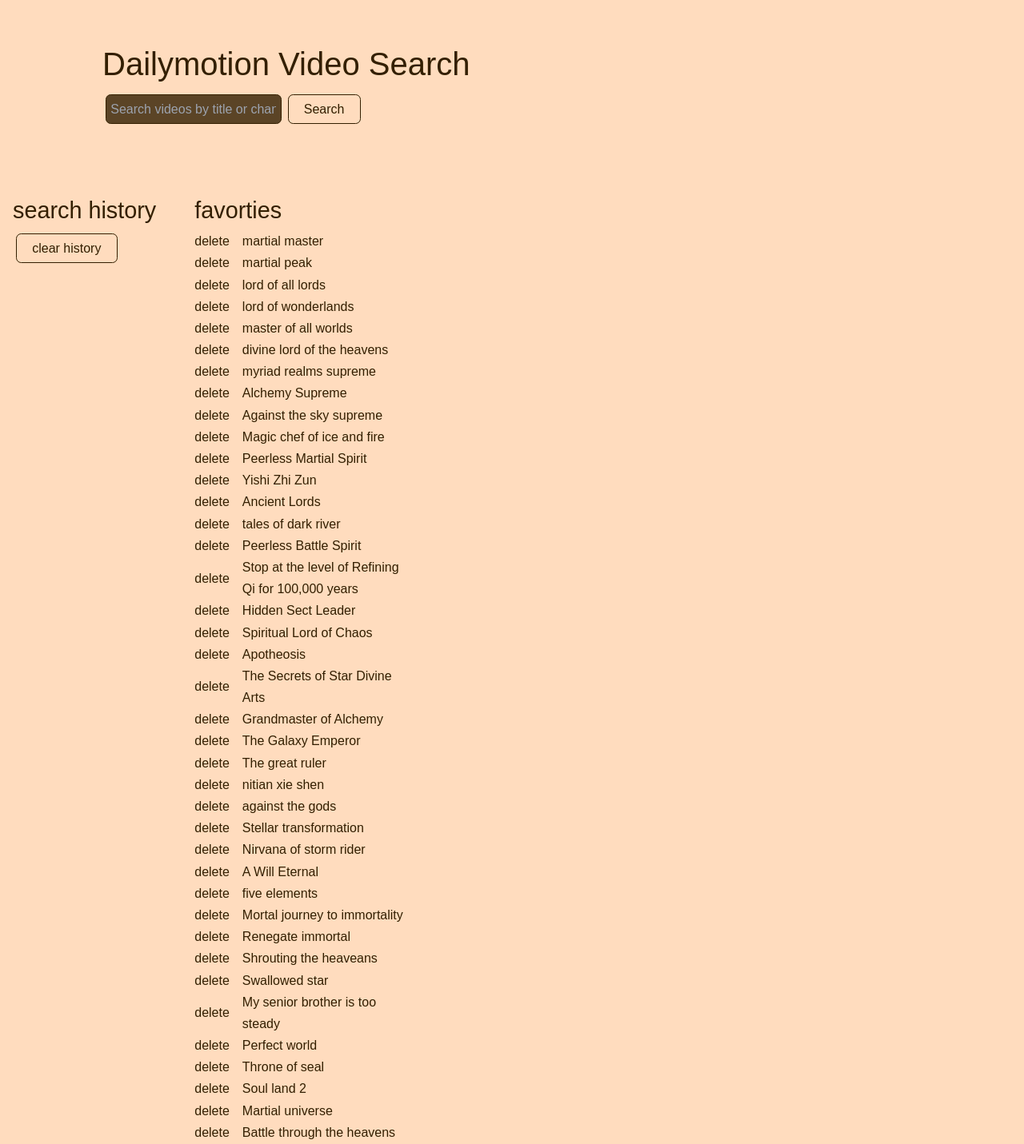
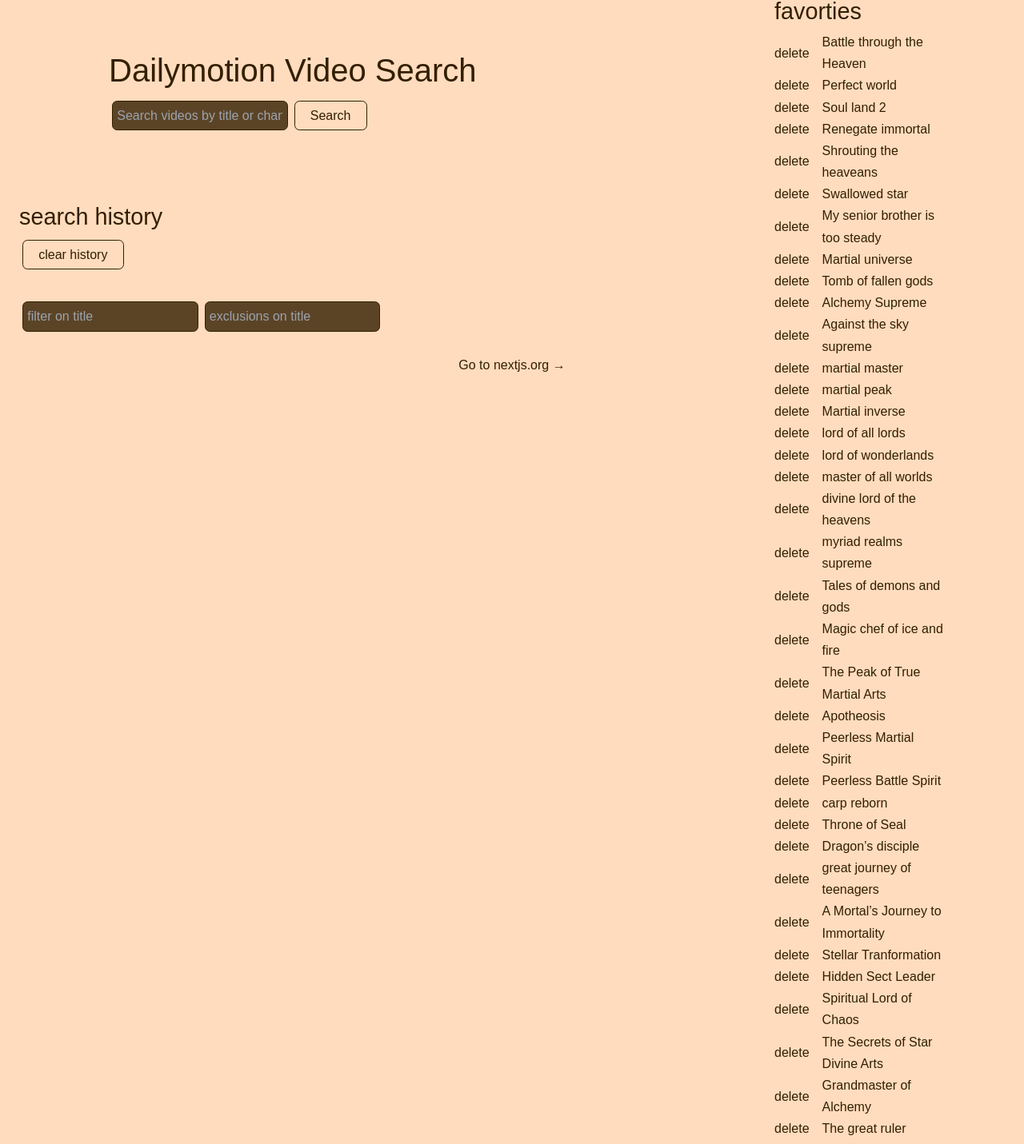
Before and after one commit to newlight77/dailymotion-next-app, a Next.js app: page / in a window 1280 px wide. Shown: the part 18-1449 px from the top of the page at 80% size. Built offline with nearby package versions, Linux system fonts and the light colour scheme.

Commit message:
feature(search video): add filter and exclusions of the results

```diff
--- a/src/app/page.tsx
+++ b/src/app/page.tsx
@@ -5,6 +5,15 @@ import VideoList from '../components/VideoList';
 import { MetaVideo, SearchResponse } from '../service/searchVideo';
 import SearchFavorites from '@/components/SearchFavorites';
 import SearchHistory from '@/components/SearchHsitory';
+import css from 'styled-jsx/css';
+
+const style = css`
+    display: flex;
+    bottom: 1rem;
+    left: 50%;
+    position: fixed;
+    z-index: 100;
+`
 
 const HomePage: React.FC = () => {
     const [searchResults, setSearchResults] = useState<MetaVideo[]>([]);
@@ -36,7 +45,12 @@ const HomePage: React.FC = () => {
 
     return (
         <div>
-            <main>
+            <div className='container mx-auto'>
+                <div className="absolute z-100 right-0 h-200 w-1/4 min-w-72 max-w-96 p-2">
+                    {<SearchFavorites onSelected={handleSelectFavorite} newKeywords={newToFavortie} />}
+                </div>
+            </div>
+            <main className='w-3/4 min-w-400 max-w-2000 p-2'>
                 <div className='pl-32 p-16 items-center justify-center'>
                     <div>
                         <h1>Dailymotion Video Search</h1>
@@ -51,9 +65,6 @@ const HomePage: React.FC = () => {
                 <div className='flex flex-row gap-4'>
                     <div className="basis-1/8 p-4">
                             {<SearchHistory onSelected={handleSelectHistory} onAddToFavorite={handleAddToFavorite} newKeywords={newToHsitory} />}
-                    </div>
-                    <div className="basis-1/8 p-4 ">
-                            {<SearchFavorites onSelected={handleSelectFavorite} newKeywords={newToFavortie} />}
                     </div>
                 </div>
                 <div className="p-4 items-center justify-center">
--- a/src/components/SearchBar.tsx
+++ b/src/components/SearchBar.tsx
@@ -1,20 +1,14 @@
 import React, { useEffect, useState } from 'react';
 import { SearchParams, SearchResponse, searchVideos } from '../service/searchVideo';
-// import { useLocalStorage } from '@/shared/useLocalStorage';
+
 
 interface SearchBarProps {
     newKeywords?: string,
     onSearch: (searchResponse: SearchResponse) => void;
 }
 
-// type SearchKeywords = {
-//     id: string,
-//     keywords: string,
-// }
-
 const SearchBar: React.FC<SearchBarProps> = ({ newKeywords, onSearch }) => {
     const [keywords, setKeywords] = useState(newKeywords || '');
-    // const [searchHistory, setSearchHistory] = useLocalStorage<SearchKeywords[]>(`search-history`, []);
 
     useEffect(() => {
         if (keywords === '') setKeywords(localStorage.getItem('lastSearch') || '');
@@ -35,19 +29,12 @@ const SearchBar: React.FC<SearchBarProps> = ({ newKeywords, onSearch }) => {
     const handleSearch = async () => {
         const params: SearchParams = {
             search: keywords,
-            limit: 20,
+            limit: 30,
             page: 1
         }
         const metaVideos = await searchVideos(params); // remove onSearch here
         onSearch(metaVideos);
         localStorage.setItem('lastSearch', keywords);
-        // if (searchHistory) {
-        //     const searchKeywords: SearchKeywords = {id: crypto.randomUUID().toString(), keywords: keywords}
-        //     const newSearchHistory = [...searchHistory, searchKeywords]
-        //         .reduce<SearchKeywords[]>((acc, curr) => acc.some(item => item.keywords === curr.keywords) ? acc : [...acc, curr], []);
-        //     setSearchHistory(newSearchHistory);
-        //     console.log('searchHistory after ', newSearchHistory);
-        // }
     };
 
     return (
--- a/src/components/SearchFavorites.tsx
+++ b/src/components/SearchFavorites.tsx
@@ -3,82 +3,86 @@ import { useLocalStorage } from '@/shared/useLocalStorage';
 import Link from 'next/link'
 
 const favorites: SearchKeywords[] = [
+    { id: crypto.randomUUID().toString(), keywords: 'Battle through the Heaven' },
+    { id: crypto.randomUUID().toString(), keywords: 'Perfect world' },
+    { id: crypto.randomUUID().toString(), keywords: 'Soul land 2 ' },
+    { id: crypto.randomUUID().toString(), keywords: 'Renegate immortal ' },
+    { id: crypto.randomUUID().toString(), keywords: 'Shrouting the heaveans' },
+    { id: crypto.randomUUID().toString(), keywords: 'Swallowed star' },
+    { id: crypto.randomUUID().toString(), keywords: 'My senior brother is too steady' },
+    { id: crypto.randomUUID().toString(), keywords: 'Martial universe' },
+    { id: crypto.randomUUID().toString(), keywords: 'Tomb of fallen gods' },
+
+    { id: crypto.randomUUID().toString(), keywords: 'Alchemy Supreme' },
+    { id: crypto.randomUUID().toString(), keywords: 'Against the sky supreme' },
     { id: crypto.randomUUID().toString(), keywords: 'martial master' },
     { id: crypto.randomUUID().toString(), keywords: 'martial peak' },
+    { id: crypto.randomUUID().toString(), keywords: 'Martial inverse' },
     { id: crypto.randomUUID().toString(), keywords: 'lord of all lords' },
     { id: crypto.randomUUID().toString(), keywords: 'lord of wonderlands' },
     { id: crypto.randomUUID().toString(), keywords: 'master of all worlds' },
     { id: crypto.randomUUID().toString(), keywords: 'divine lord of the heavens' },
     { id: crypto.randomUUID().toString(), keywords: 'myriad realms supreme' },
-    { id: crypto.randomUUID().toString(), keywords: 'Alchemy Supreme' },
-    { id: crypto.randomUUID().toString(), keywords: 'Against the sky supreme' },
+
+    { id: crypto.randomUUID().toString(), keywords: 'Tales of demons and gods' },
     { id: crypto.randomUUID().toString(), keywords: 'Magic chef of ice and fire' },
+    { id: crypto.randomUUID().toString(), keywords: 'The Peak of True Martial Arts' },
+    { id: crypto.randomUUID().toString(), keywords: 'Apotheosis' },
+
     { id: crypto.randomUUID().toString(), keywords: 'Peerless Martial Spirit' },
+    { id: crypto.randomUUID().toString(), keywords: 'Peerless Battle Spirit' },
+    { id: crypto.randomUUID().toString(), keywords: 'carp reborn' },
+    { id: crypto.randomUUID().toString(), keywords: 'Throne of Seal ' },
+    { id: crypto.randomUUID().toString(), keywords: 'Dragon’s disciple' },
+    { id: crypto.randomUUID().toString(), keywords: 'great journey of teenagers' },
+    { id: crypto.randomUUID().toString(), keywords: 'A Mortal’s Journey to Immortality' },
+    { id: crypto.randomUUID().toString(), keywords: 'Stellar Tranformation' },
+
+    { id: crypto.randomUUID().toString(), keywords: 'Hidden Sect Leader' },
+    { id: crypto.randomUUID().toString(), keywords: 'Spiritual Lord of Chaos' },
+    { id: crypto.randomUUID().toString(), keywords: 'The Secrets of Star Divine Arts' },
+    { id: crypto.randomUUID().toString(), keywords: 'Grandmaster of Alchemy' },
+    { id: crypto.randomUUID().toString(), keywords: 'The great ruler' },
+    { id: crypto.randomUUID().toString(), keywords: 'against the gods - nitian xie shen' },
+    { id: crypto.randomUUID().toString(), keywords: 'Stellar transformation' },
+    { id: crypto.randomUUID().toString(), keywords: 'Nirvana of storm rider' },
+    { id: crypto.randomUUID().toString(), keywords: 'Mortal journey to immortality' },
+    { id: crypto.randomUUID().toString(), keywords: 'Battle through the heavens' },
+    { id: crypto.randomUUID().toString(), keywords: 'Legend of xianwu' },
     { id: crypto.randomUUID().toString(), keywords: 'Yishi Zhi Zun ' },
     { id: crypto.randomUUID().toString(), keywords: 'Ancient Lords' },
     { id: crypto.randomUUID().toString(), keywords: 'tales of dark river' },
-    { id: crypto.randomUUID().toString(), keywords: 'Peerless Battle Spirit' },
-    { id: crypto.randomUUID().toString(), keywords: 'Stop at the level of Refining Qi for 100,000 years' },
-    { id: crypto.randomUUID().toString(), keywords: 'Hidden Sect Leader' },
-    { id: crypto.randomUUID().toString(), keywords: 'Spiritual Lord of Chaos' },
-    { id: crypto.randomUUID().toString(), keywords: 'Apotheosis' },
-    { id: crypto.randomUUID().toString(), keywords: 'The Secrets of Star Divine Arts' },
-    { id: crypto.randomUUID().toString(), keywords: 'Grandmaster of Alchemy' },
-    { id: crypto.randomUUID().toString(), keywords: 'The Galaxy Emperor' },
-    { id: crypto.randomUUID().toString(), keywords: 'The great ruler' },
-    { id: crypto.randomUUID().toString(), keywords: 'nitian xie shen' },
-    { id: crypto.randomUUID().toString(), keywords: 'against the gods' },
-    { id: crypto.randomUUID().toString(), keywords: 'Stellar transformation' },
-    { id: crypto.randomUUID().toString(), keywords: 'Nirvana of storm rider' },
-    { id: crypto.randomUUID().toString(), keywords: 'A Will Eternal' },
-    { id: crypto.randomUUID().toString(), keywords: 'five elements' },
-    { id: crypto.randomUUID().toString(), keywords: 'Mortal journey to immortality' },
-    { id: crypto.randomUUID().toString(), keywords: 'Renegate immortal ' },
-    { id: crypto.randomUUID().toString(), keywords: 'Shrouting the heaveans' },
-    { id: crypto.randomUUID().toString(), keywords: 'Swallowed star' },
-    { id: crypto.randomUUID().toString(), keywords: 'My senior brother is too steady' },
-    { id: crypto.randomUUID().toString(), keywords: 'Perfect world' },
     { id: crypto.randomUUID().toString(), keywords: 'Throne of seal' },
-    { id: crypto.randomUUID().toString(), keywords: 'Soul land 2 ' },
-    { id: crypto.randomUUID().toString(), keywords: 'Martial universe' },
-    { id: crypto.randomUUID().toString(), keywords: 'Battle through the heavens' },
-    { id: crypto.randomUUID().toString(), keywords: 'Legend of xianwu' },
     { id: crypto.randomUUID().toString(), keywords: 'Jade Dynasty 7' },
     { id: crypto.randomUUID().toString(), keywords: 'Thousand Autumn' },
     { id: crypto.randomUUID().toString(), keywords: 'The Legend of the Taiyi Sword Immortal' },
+    { id: crypto.randomUUID().toString(), keywords: 'Stop at the level of Refining Qi for 100,000 years' },
     { id: crypto.randomUUID().toString(), keywords: 'Soul of light' },
     { id: crypto.randomUUID().toString(), keywords: 'The island of sailing' },
     { id: crypto.randomUUID().toString(), keywords: 'Purple river' },
     { id: crypto.randomUUID().toString(), keywords: 'Word of Honor' },
     { id: crypto.randomUUID().toString(), keywords: 'Millenniums Of Warring States' },
+    { id: crypto.randomUUID().toString(), keywords: 'The Galaxy Emperor' },
+    { id: crypto.randomUUID().toString(), keywords: 'A Will Eternal' },
+    { id: crypto.randomUUID().toString(), keywords: 'five elements' },
     { id: crypto.randomUUID().toString(), keywords: 'Dinghai Floating Records' },
     { id: crypto.randomUUID().toString(), keywords: 'Thousands of worlds' },
     { id: crypto.randomUUID().toString(), keywords: 'Epic of Divinity Light' },
     { id: crypto.randomUUID().toString(), keywords: 'Immortals of the Godless Age' },
-    { id: crypto.randomUUID().toString(), keywords: 'Tomb of fallen gods' },
-    { id: crypto.randomUUID().toString(), keywords: 'carp reborn' },
     { id: crypto.randomUUID().toString(), keywords: 'Martial God' },
     { id: crypto.randomUUID().toString(), keywords: 'egend of Exorcism' },
     { id: crypto.randomUUID().toString(), keywords: 'Legend of Tang' },
     { id: crypto.randomUUID().toString(), keywords: 'The Young Brewmaster Adventure' },
-    { id: crypto.randomUUID().toString(), keywords: 'Throne of Seal ' },
-    { id: crypto.randomUUID().toString(), keywords: 'Dragon’s disciple' },
-    { id: crypto.randomUUID().toString(), keywords: 'great journey of teenagers' },
-    { id: crypto.randomUUID().toString(), keywords: 'A Mortal’s Journey to Immortality' },
-    { id: crypto.randomUUID().toString(), keywords: 'Stellar Tranformation' },
-    { id: crypto.randomUUID().toString(), keywords: 'Battle through the Heaven' },
     { id: crypto.randomUUID().toString(), keywords: 'Legend of sword domain' },
     { id: crypto.randomUUID().toString(), keywords: 'ancient Myth' },
     { id: crypto.randomUUID().toString(), keywords: 'The Legend of Dragon Soldier' },
     { id: crypto.randomUUID().toString(), keywords: 'My Journey in an Alternate World' },
     { id: crypto.randomUUID().toString(), keywords: 'The Tale of The Spirit Stone' },
-    { id: crypto.randomUUID().toString(), keywords: 'Tales of demons and gods' },
     { id: crypto.randomUUID().toString(), keywords: 'Wonderland of ten thousands' },
     { id: crypto.randomUUID().toString(), keywords: 'The lord of no boundary' },
     { id: crypto.randomUUID().toString(), keywords: 'The God of Ten Thousand Realms' },
     { id: crypto.randomUUID().toString(), keywords: 'Supreme god emperor' },
     { id: crypto.randomUUID().toString(), keywords: 'Spirit sword sovereign' },
-    { id: crypto.randomUUID().toString(), keywords: 'The Peak of True Martial Arts' },
     { id: crypto.randomUUID().toString(), keywords: 'Supreme Lord of Galaxy' },
     { id: crypto.randomUUID().toString(), keywords: 'The Sovereign of All Realms' },
     { id: crypto.randomUUID().toString(), keywords: 'mad demon lord' },
@@ -87,9 +91,13 @@ const favorites: SearchKeywords[] = [
     { id: crypto.randomUUID().toString(), keywords: 'Chronicles of Everlasting Wind and Sword Rain' },
     { id: crypto.randomUUID().toString(), keywords: 'Chief Soul Manipulator' },
     { id: crypto.randomUUID().toString(), keywords: 'Meteor Magic Sword' },
+    { id: crypto.randomUUID().toString(), keywords: 'Proud Swordsman' },
+    { id: crypto.randomUUID().toString(), keywords: 'Lingwu Continent' },
+    { id: crypto.randomUUID().toString(), keywords: 'Glorious Revenge of Ye Feng' },
     { id: crypto.randomUUID().toString(), keywords: 'Apotheosis' },
 ]
-.reduce<SearchKeywords[]>((acc, curr) => acc.some(item => item.keywords === curr.keywords) ? acc : [...acc, curr], []);
+.reduce<SearchKeywords[]>((acc, curr) => acc.some(item => item.keywords === curr.keywords) ? acc : [...acc, curr], [])
+// .sort((a: SearchKeywords, b: SearchKeywords) => a.keywords.localeCompare(b.keywords));
 
 interface SearchFavoritesProps {
     newKeywords?: string,
--- a/src/components/VideoList.tsx
+++ b/src/components/VideoList.tsx
@@ -1,5 +1,4 @@
-import React from 'react';
-// import { Link } from 'react-router';
+import React, { useState } from 'react';
 import Link from 'next/link'
 import { MetaVideo } from '../service/searchVideo';
 import Image from 'next/image';
@@ -9,6 +8,17 @@ interface VideoListProps {
 }
 
 const VideoList: React.FC<VideoListProps> = ({ videos }) => {
+
+    const [filterKeywords, setFilterKeywords] = useState('');
+    const [exclusions, setExclusions] = useState('');
+
+    const onFilterInputChange = (event: React.ChangeEvent<HTMLInputElement>) => {
+        setFilterKeywords(event.target.value);
+    };
+
+    const onExclusionsInputChange = (event: React.ChangeEvent<HTMLInputElement>) => {
+        setExclusions(event.target.value);
+    };
 
     const dateTimeFormat: Intl.DateTimeFormatOptions = {
         year: 'numeric',
@@ -30,8 +40,26 @@ const VideoList: React.FC<VideoListProps> = ({ videos }) => {
     }
 
     return (
+        <div className="">
+            <div>
+                <input
+                    type="text"
+                    value={filterKeywords}
+                    onChange={onFilterInputChange}
+                    placeholder="filter on title"
+                />
+                <input
+                    type="text"
+                    value={exclusions}
+                    onChange={onExclusionsInputChange}
+                    placeholder="exclusions on title"
+                />
+            </div>
             <div className="flex flex-wrap">
                 {videos
+                    .filter(v => filterKeywords !== '' ? v.title.includes(filterKeywords) : true)
+                    .filter(v => exclusions !== '' ? !v.title.includes(exclusions) : true)
+                    .sort((a: any, b: any)=> b.updated_time - a.updated_time)
                     .map(video => (
                     <div key={video.id} className="basis-1/3 p-3">
                         <Link href={`https://www.dailymotion.com/video/${video.id}`}>
@@ -53,6 +81,7 @@ const VideoList: React.FC<VideoListProps> = ({ videos }) => {
                     </div>
                 ))}
             </div>
+        </div>
     );
 };
 
```
Lines whose indentation alone changed are shown as unchanged.
